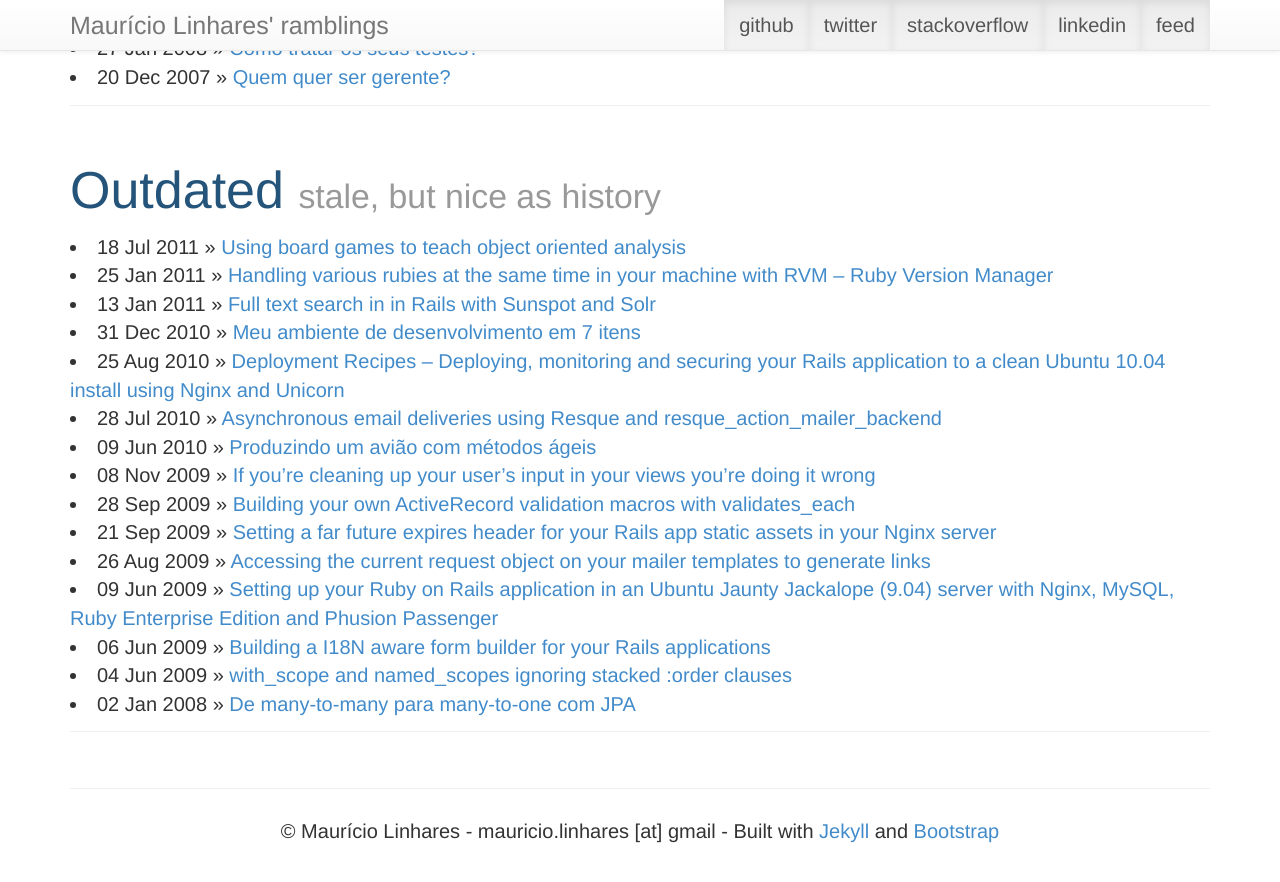
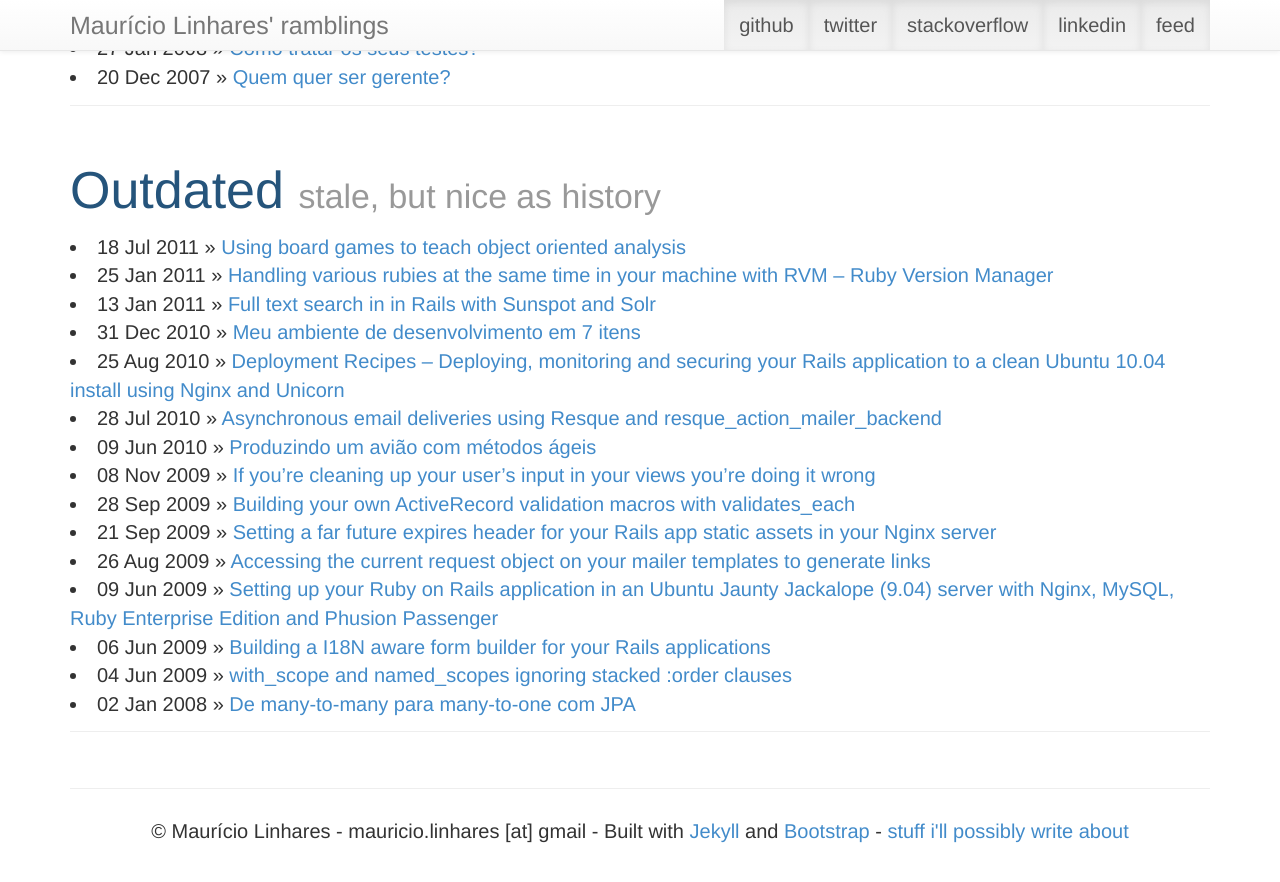
Before and after one commit to mauricio/mauricio.github.com, a Jekyll site: the page built from index.html, in a window 1280 px wide and 900 px high, scrolled down 924 px. Shown: the top 882 px of the window. Built offline with Jekyll 4.4.1, drawn with Linux system fonts in a browser that asks for light colours; Markdown is read by kramdown in place of the engine named in the settings.

Commit message:
Rendering the ideas file as well

```diff
--- a/_layouts/bootstrap.html
+++ b/_layouts/bootstrap.html
@@ -62,7 +62,8 @@
     <footer>
         <p>&copy; Maurício Linhares - mauricio.linhares [at] gmail -
             Built with <a href="http://jekyllrb.com/">Jekyll</a>
-            and <a href="http://getbootstrap.com/">Bootstrap</a>
+            and <a href="http://getbootstrap.com/">Bootstrap</a> -
+            <a href="/ideas">stuff i'll possibly write about</a>
         </p>
     </footer>
 </div>
```
Also changed, not shown: ideas/index.md (renamed from ideas.md, +5 -1 lines).
